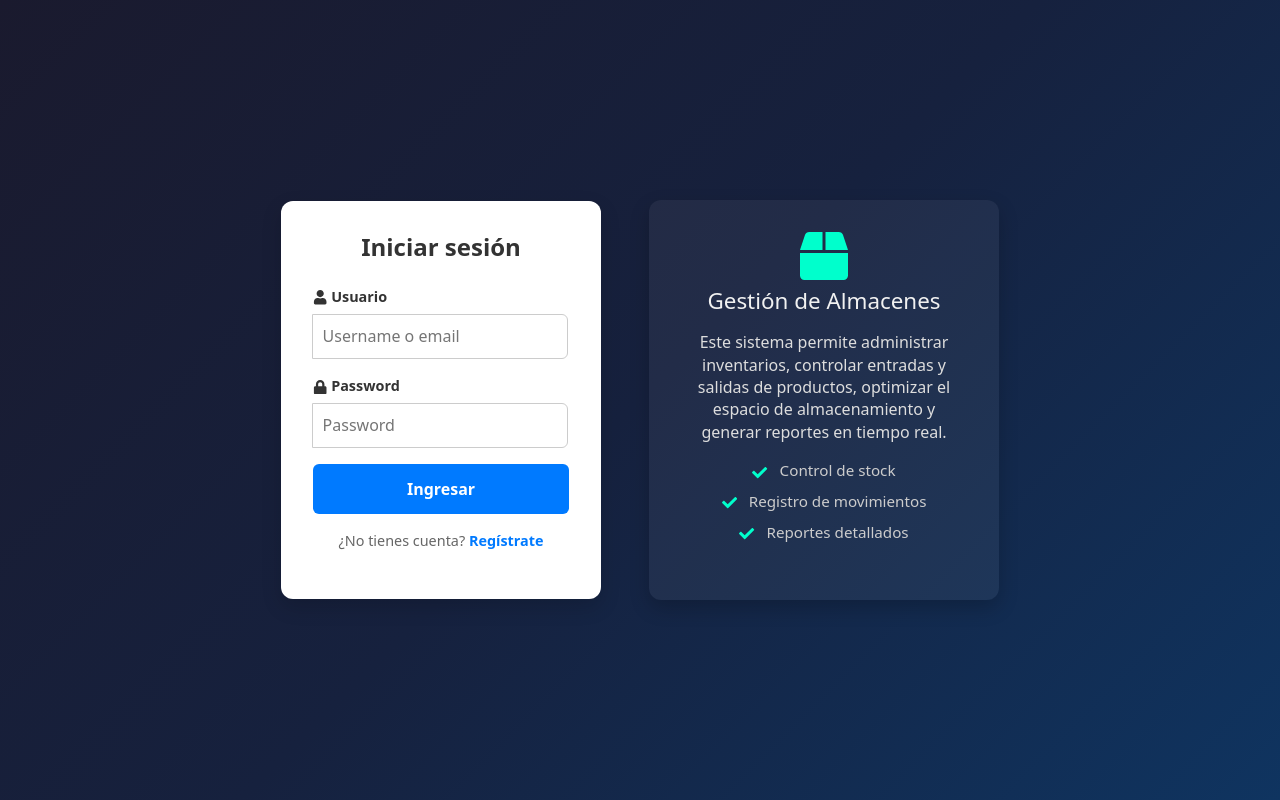
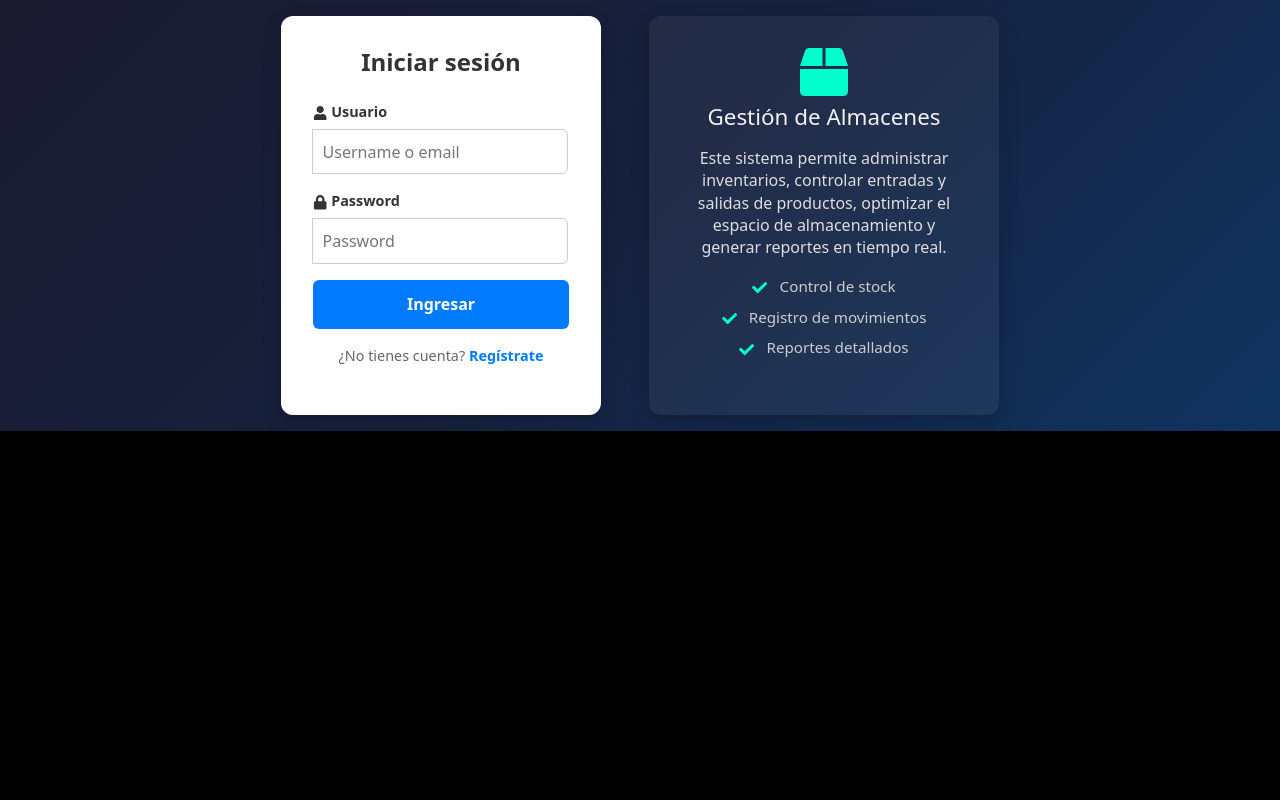
Before and after one commit to Eduardo-Aguilar-21/storagemdp-front, a React (Create React App) app: page / in a window 1280 px wide. Built offline with nearby package versions, Linux system fonts and the light colour scheme.

Commit message:
Perfect Login

```diff
--- a/src/page/auth/Login.css
+++ b/src/page/auth/Login.css
@@ -5,9 +5,11 @@
     gap: 3rem;
     /* separación entre login y panel */
     height: 100vh;
+    height: auto;
     padding: 1rem;
     background: linear-gradient(135deg, #1a1a2e, #16213e, #0f3460);
     color: #fff;
+    flex-wrap: wrap;
 }
 
 .login-form {
```
